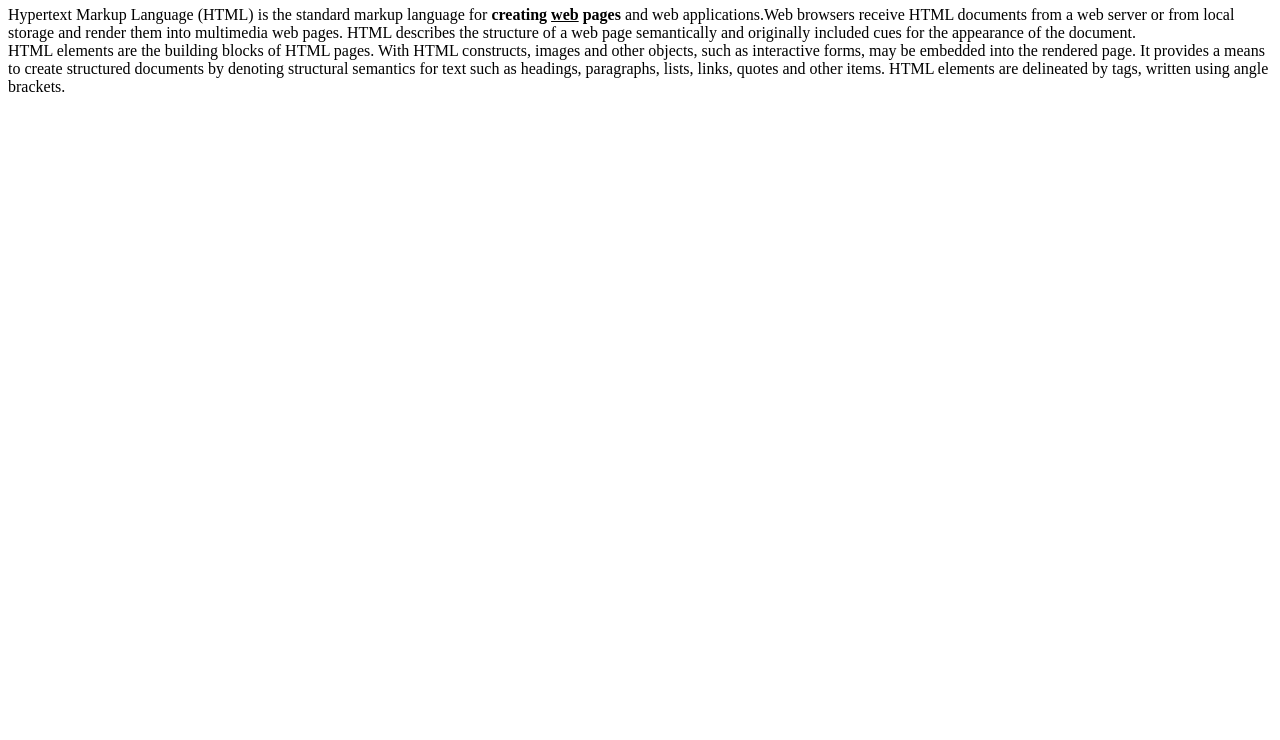
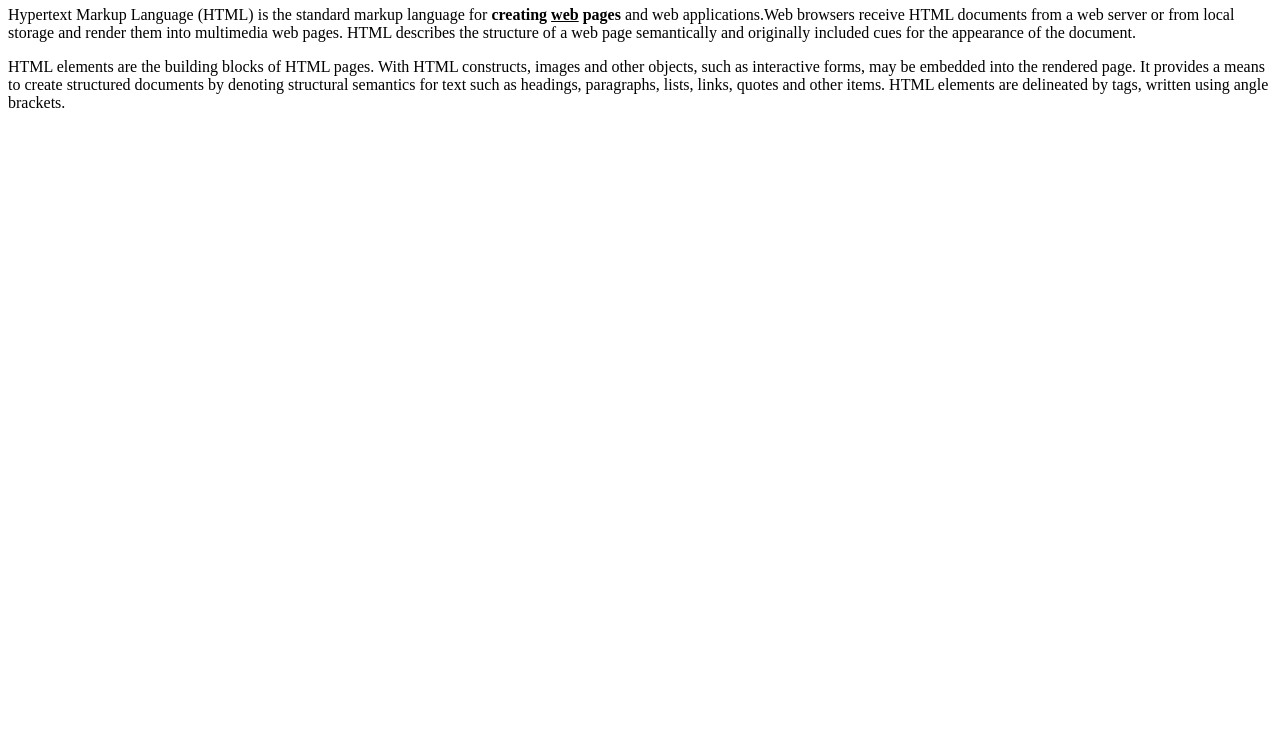
Before and after one commit to eureka3709/web1, a plain HTML site: page index.html in a window 1280 px wide. Shown: the part 60-800 px from the top of the page. Drawn offline with Linux system fonts and the light colour scheme.

Commit message:
index.html

```diff
--- a/index.html
+++ b/index.html
@@ -1,2 +1,3 @@
 <h1>HTML</h1>
-Hypertext Markup Language (HTML) is the standard markup language for <strong>creating <u>web</u> pages</strong> and web applications.Web browsers receive HTML documents from a web server or from local storage and render them into multimedia web pages. HTML describes the structure of a web page semantically and originally included cues for the appearance of the document.<br>HTML elements are the building blocks of HTML pages. With HTML constructs, images and other objects, such as interactive forms, may be embedded into the rendered page. It provides a means to create structured documents by denoting structural semantics for text such as headings, paragraphs, lists, links, quotes and other items. HTML elements are delineated by tags, written using angle brackets.
+<p>Hypertext Markup Language (HTML) is the standard markup language for <strong>creating <u>web</u> pages</strong> and web applications.Web browsers receive HTML documents from a web server or from local storage and render them into multimedia web pages. HTML describes the structure of a web page semantically and originally included cues for the appearance of the document.</p>
+  <p>HTML elements are the building blocks of HTML pages. With HTML constructs, images and other objects, such as interactive forms, may be embedded into the rendered page. It provides a means to create structured documents by denoting structural semantics for text such as headings, paragraphs, lists, links, quotes and other items. HTML elements are delineated by tags, written using angle brackets.</p>
```
